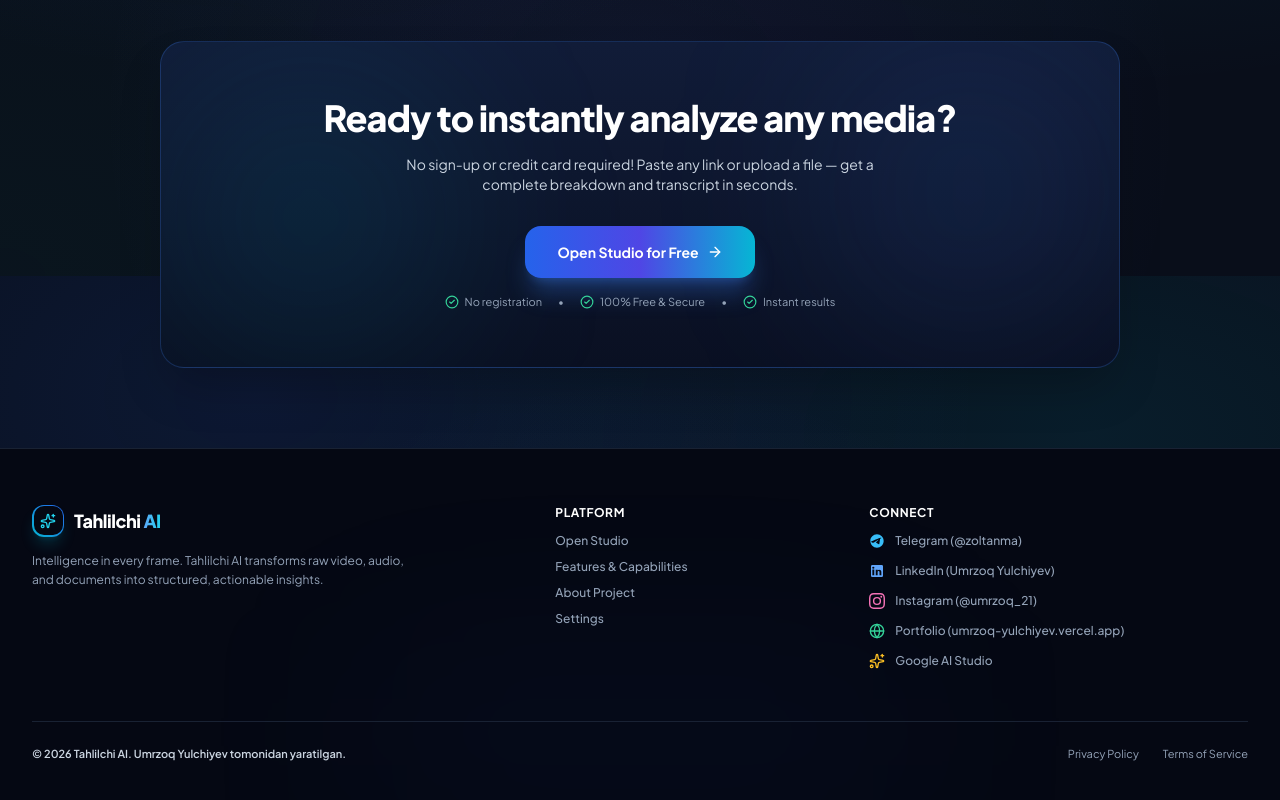
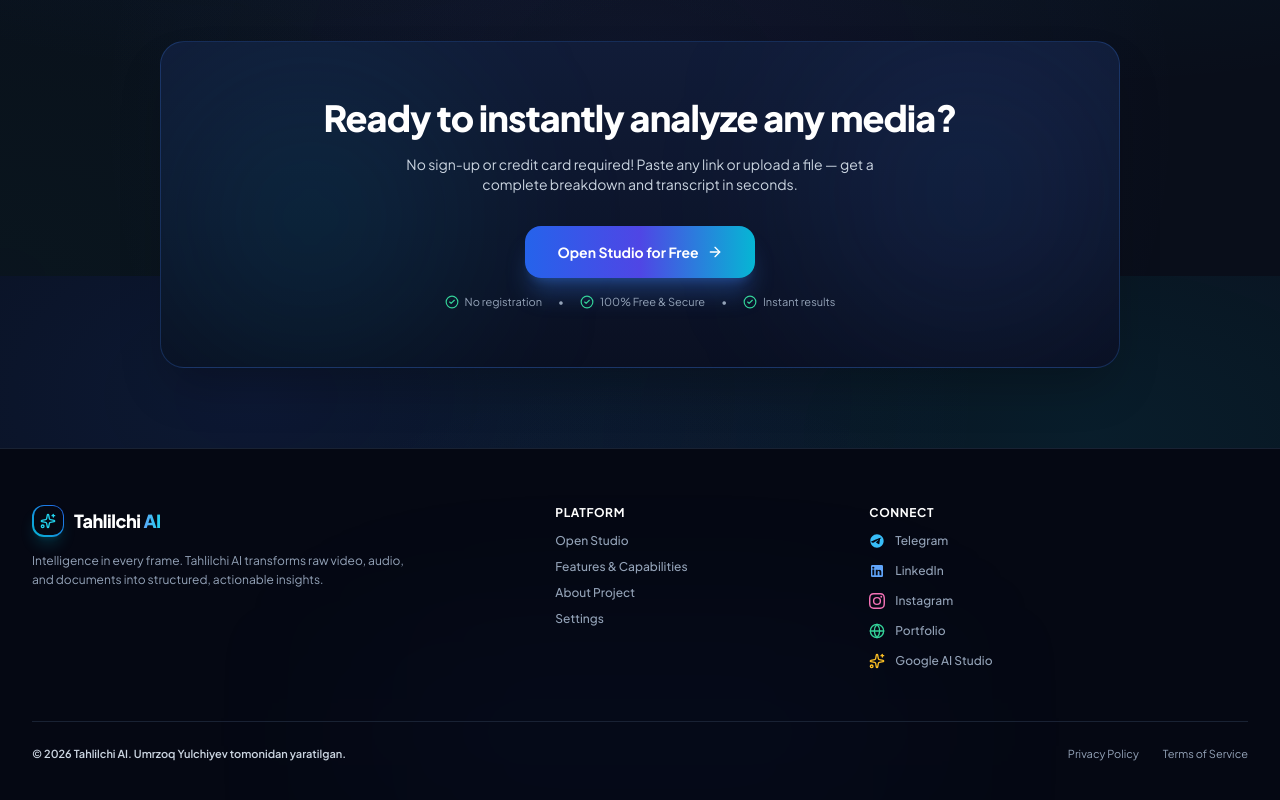
Before and after one commit to Umrzoq-backend-ai/Tahlilchi-Ai, a Next.js app: page / in a window 1280 px wide. Shown: the part 2124-2924 px from the top of the page. Built offline with nearby package versions, Linux system fonts and the light colour scheme.

Commit message:
fix(footer): display clean platform names and keep usernames in links

```diff
--- a/src/components/Footer.tsx
+++ b/src/components/Footer.tsx
@@ -100,7 +100,7 @@
                   className="inline-flex items-center gap-2.5 hover:text-cyan-400 transition-colors group"
                 >
                   <TelegramIcon className="w-4 h-4 text-sky-400 group-hover:scale-110 transition-transform" />
-                  <span>Telegram (@zoltanma)</span>
+                  <span>Telegram</span>
                 </a>
               </li>
               <li>
@@ -111,7 +111,7 @@
                   className="inline-flex items-center gap-2.5 hover:text-cyan-400 transition-colors group"
                 >
                   <LinkedInIcon className="w-4 h-4 text-blue-400 group-hover:scale-110 transition-transform" />
-                  <span>LinkedIn (Umrzoq Yulchiyev)</span>
+                  <span>LinkedIn</span>
                 </a>
               </li>
               <li>
@@ -122,7 +122,7 @@
                   className="inline-flex items-center gap-2.5 hover:text-cyan-400 transition-colors group"
                 >
                   <InstagramIcon className="w-4 h-4 text-pink-400 group-hover:scale-110 transition-transform" />
-                  <span>Instagram (@umrzoq_21)</span>
+                  <span>Instagram</span>
                 </a>
               </li>
               <li>
@@ -133,7 +133,7 @@
                   className="inline-flex items-center gap-2.5 hover:text-cyan-400 transition-colors group"
                 >
                   <Globe className="w-4 h-4 text-emerald-400 group-hover:scale-110 transition-transform" />
-                  <span>Portfolio (umrzoq-yulchiyev.vercel.app)</span>
+                  <span>Portfolio</span>
                 </a>
               </li>
               <li>
```
